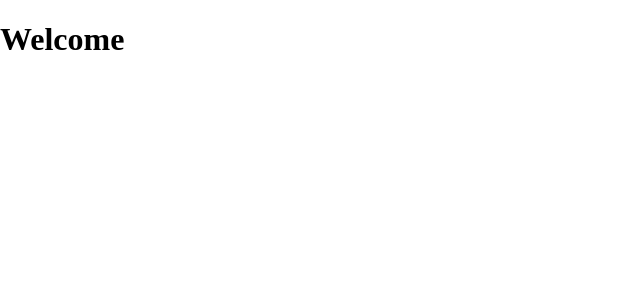
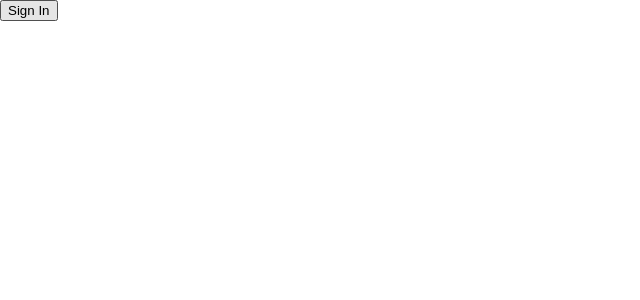
Before and after one commit to krezicoder/react-jest-boilerplate, a React (Create React App) app: page / in a window 1280 px wide. Shown: the top 300 px of the page, without its empty margins (0-640 px from the left). Built offline with nearby package versions, Linux system fonts and the light colour scheme.

Commit message:
GREEN STATE - Rendering SignIn Button

```diff
--- a/src/App.js
+++ b/src/App.js
@@ -1,10 +1,11 @@
 import React, { Component } from "react";
 
 import "./App.css";
+import SignInButton from "./components/SignInButton/SignInButton";
 
 class App extends Component {
   render() {
-    return <h1>Welcome</h1>;
+    return <SignInButton />;
   }
 }
 
--- /dev/null
+++ b/src/components/SignInButton/SignInButton.js
@@ -0,0 +1,9 @@
+import React, { Component } from "react";
+
+class SignInButton extends Component {
+  render() {
+    return <button>Sign In</button>;
+  }
+}
+
+export default SignInButton;
```
Also changed, not shown: 1 other file (tests, documents, lock files or other folders).
